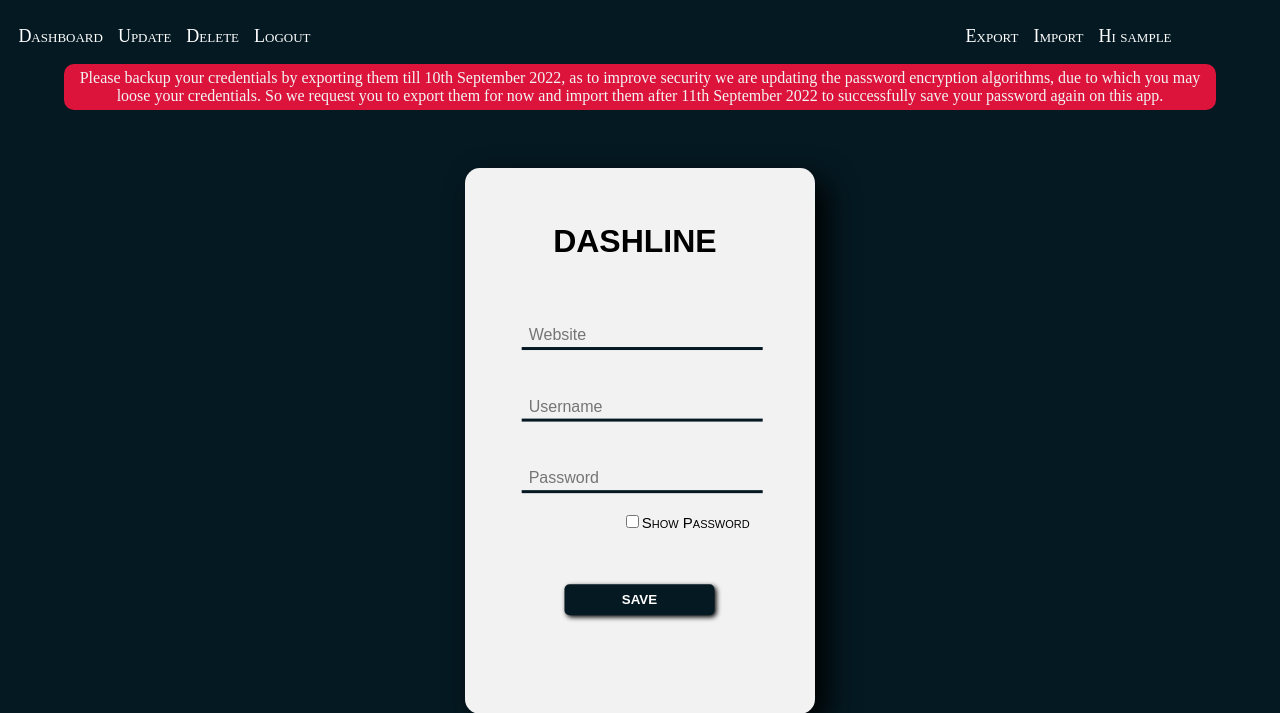
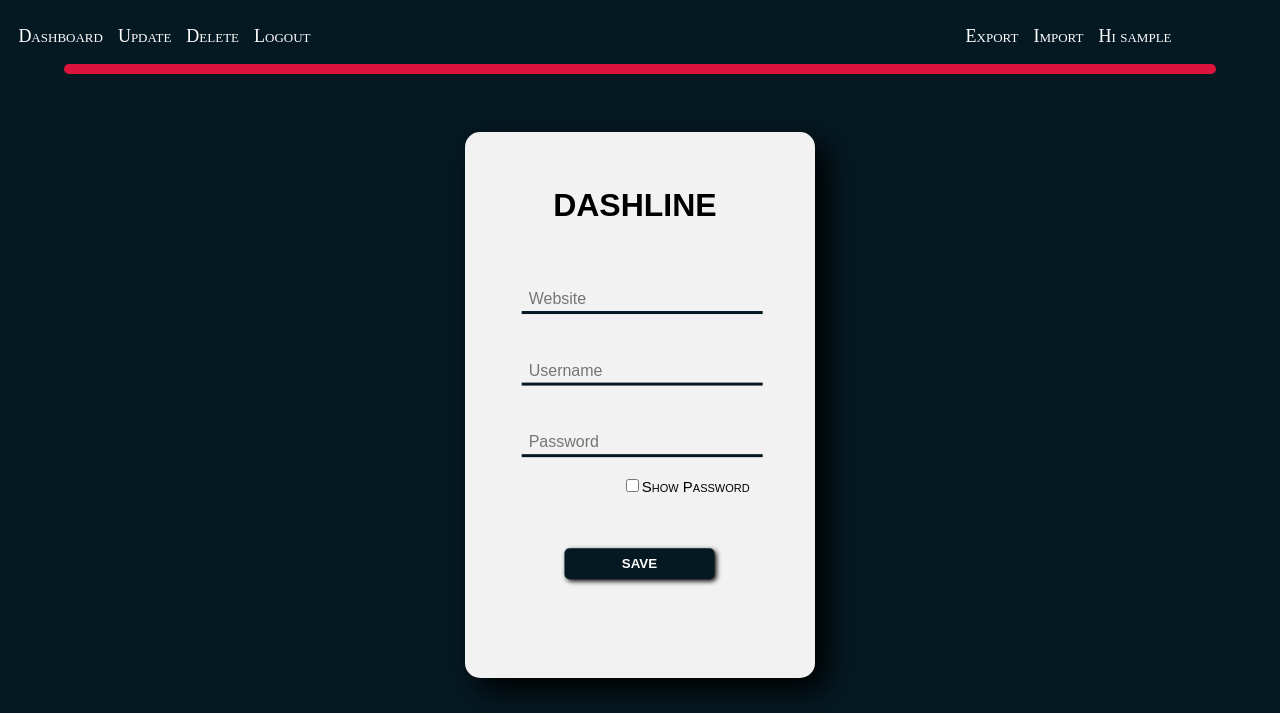
Before and after one commit to dpakverma789/django-project-PasswordManager, a Django app: page /manager/save/ in a window 1280 px wide; the page is wider, and only the part inside the window is pictured. Shown: the top 713 px of that part. Run offline with Django 3.2, Linux system fonts and the light colour scheme; the visitor is signed in with stand-in values (Sample User, id 1); some libraries are stand-ins or nearby versions.

Commit message:
removed notify

```diff
--- a/passwordManager/templates/password_manager.html
+++ b/passwordManager/templates/password_manager.html
@@ -19,12 +19,7 @@
 {% endblock %}
 
 {% block content %}
-	<p class="notification">
-		Please backup your credentials by exporting them till 10th September 2022, as to improve security we are updating the password
-		encryption algorithms, due to which you may loose your credentials.
-		So we request you to export them for now and import them after 11th September 2022 to
-		successfully save your password again on this app.
-	</p>
+	<p class="notification"></p>
 	<form id="box" action="" method="post" onsubmit="return checkPasswordLength()">
 		{% csrf_token %}
 		<h1>{{data.header}}</h1>
```
